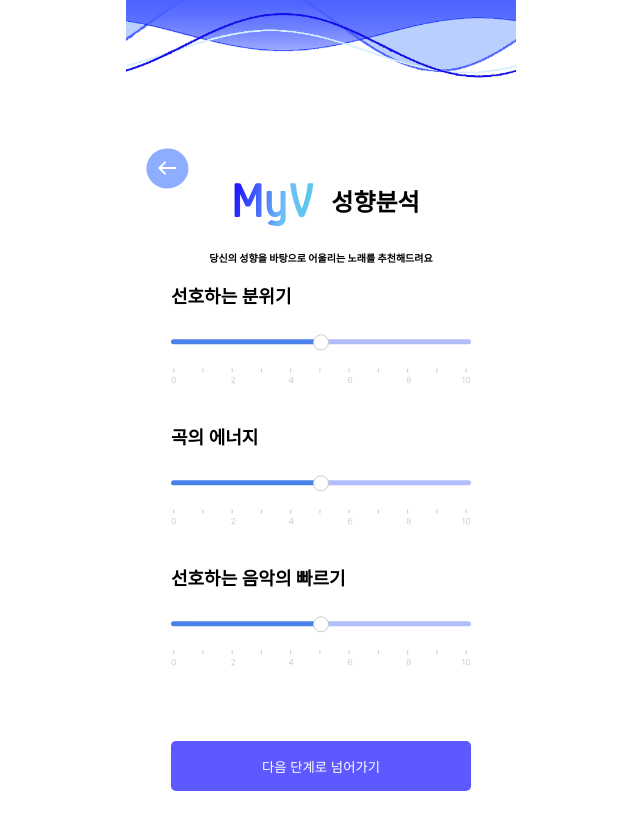
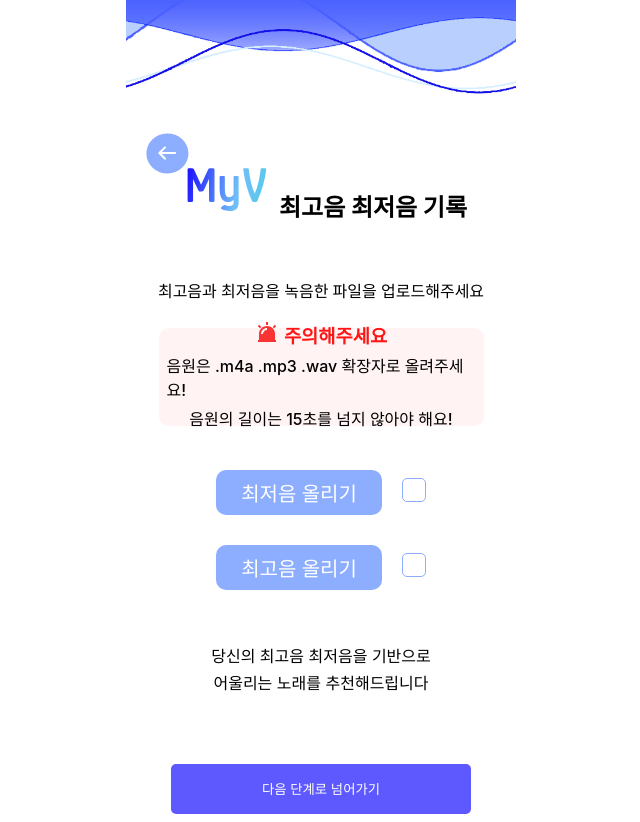
Before and after one commit to YeahOut/2024-01-CSC4004-03-No_GiveUp, a Django app: page /myauth/signup/3/ in a window 1280 px wide. Shown: the whole page, without its empty margins (319-959 px from the left). Run offline with Django 5.2, Linux system fonts and the light colour scheme; some web fonts are replaced.

Commit message:
:sparkles: signup3 html -> template 변경

```diff
--- /dev/null
+++ b/MyV/signup/static/signup/css/signup3.css
@@ -0,0 +1,281 @@
+@import url("https://cdn.jsdelivr.net/gh/orioncactus/pretendard@v1.3.9/dist/web/variable/pretendardvariable.min.css");
+
+* {
+  font-family: "Pretendard Variable", Pretendard, -apple-system,
+    BlinkMacSystemFont, system-ui, Roboto, "Helvetica Neue", "Segoe UI",
+    "Apple SD Gothic Neo", "Noto Sans KR", "Malgun Gothic", "Apple Color Emoji",
+    "Segoe UI Emoji", "Segoe UI Symbol", sans-serif;
+}
+
+body {
+  margin: 0;
+  padding: 0;
+}
+
+.flex {
+  margin: 0;
+  padding: 0;
+  width: 100vw;
+  height: 100vh;
+  display: flex;
+  justify-content: center;
+  align-items: center;
+}
+.contents {
+  width: 390px;
+  height: 844px;
+  overflow: hidden;
+}
+
+.back_btn{
+  padding-left: 20px;
+  margin-bottom: 10px;
+}
+
+.header-content{
+  display: flex;
+  justify-content: center;
+  /*승연이꺼 추가*/
+  position: relative;
+  bottom: 20px;
+}
+
+.header-content h2 {
+  /*padding-left: 5px;*/
+  margin-bottom: 0;
+}
+
+/*최고음과 최저음을 녹음한 파일을 업로드 해주세요 텍스트*/
+.textbox{
+  display: flex;
+  flex-direction: column;
+  justify-content: center;
+  align-items: center;
+  margin-top: 35px;
+}
+.textbox p {
+  font-weight: 500;
+  margin: 0 0 26px 0;
+}
+.textbox2{
+  display: flex;
+  flex-direction: column;
+  justify-content: center;
+  align-items: center;
+  margin-top: 20px;
+}
+#last{
+  margin: 3px 0 0 0 ;
+}
+
+/*주의해주세요 핑크 박스 부분*/
+.warningBox {
+  margin:0 0 40px 0;
+  width: 309px;
+  height: 90px;
+  padding: 0px 8px 8px 8px;
+  border-radius: 10px;
+  background-color:rgba(255, 238, 238, 0.7); /* 0.7은 투명도 70%를 의미 */
+}
+.warning_text{
+  display: inline-flex;
+  justify-items: center;
+}
+.warning_text h3 {
+  padding:5px 0 0 5px;
+  margin:0;
+  color: #FF1515;
+}
+.warningBox p {
+  margin: 5px 0 0 0 ;
+}
+
+/*파일 업로드 버튼 부분*/
+.file-container{
+  display: flex;
+  flex-direction: column;
+  justify-content: center;
+  align-items: center;
+  margin-top: 4px;
+}
+
+.btn-upload {
+  width: 166px;
+  height: 45px;
+  font-size: 20px;
+  color:#fff;
+  background: #8DADFF;
+  border-radius: 10px;
+  font-weight: 500;
+  cursor: pointer;
+  display: flex;
+  align-items: center;
+  justify-content: center;
+  &:hover {
+    background: #5E59FF;
+    color: #fff;
+  }
+}
+
+.minsound, .maxsound{
+  /*업로드 버튼 커스텀하기*/
+  display: inline-flex;
+  margin-bottom: 15px;
+  align-items: center;
+}
+
+#min-file, #max-file{
+  /*파입업로드 버튼 숨기기*/
+  display: none;
+}
+
+.custom-checkbox {
+  margin: 0 0 20px 20px;
+  display: inline-block;
+  width: 22px;
+  height: 22px;
+  border: 1px solid #8DADFF;
+  background-color: white;
+  text-align: center;
+  border-radius: 5px;
+}
+
+.custom-checkbox:before {
+  content: '';  /* 빈 콘텐츠로 체크박스 표시를 제어 */
+}
+
+input[type='checkbox']:checked + .custom-checkbox:before {
+  content: '✔';  /* 선택되었을 때 체크 마크 표시 */
+  color: #5F5BD9;  /* 체크 마크 색상인데 안바뀜 ㅠㅠ*/
+}
+
+footer {
+  margin-top: 25px;
+  display: flex;
+  justify-content: center;
+
+}
+.next-step-button {
+  margin-top:45px;
+  top: 470px;
+  width: 300px;
+  height: 50px;
+  color: white;
+  background-color: #5e59ff;
+  border: 0;
+  border-radius: 5px;
+}
+
+/*애니메이션*/
+
+.container {
+  position: relative;
+  display: flex;
+  width: 1000px;
+  height: 155px; /*170->155 수정*/
+  overflow: hidden;
+}
+
+.wave1 {
+  z-index: 0;
+  top: -5px;
+}
+.wave2 {
+  z-index: 1;
+  top: -10px;
+}
+.wave3 {
+  z-index: 2;
+}
+.wave4 {
+  z-index: 3;
+}
+
+.wave1,
+.wave2,
+.wave3,
+.wave4 {
+  position: absolute;
+  display: flex;
+  height: 100px;
+}
+
+#w11 {
+  animation: waving1;
+  animation-iteration-count: infinite;
+  animation-duration: 2s;
+  animation-timing-function: linear;
+  animation-fill-mode: forwards;
+}
+#w12 {
+  animation: waving1;
+  animation-iteration-count: infinite;
+  animation-duration: 4s;
+  animation-timing-function: linear;
+  animation-fill-mode: forwards;
+}
+#w13 {
+  animation: waving1;
+  animation-iteration-count: infinite;
+  animation-duration: 2.3s;
+  animation-timing-function: linear;
+  animation-fill-mode: forwards;
+}
+#w14 {
+  animation: waving1;
+  animation-iteration-count: infinite;
+  animation-duration: 1.5s;
+  animation-timing-function: linear;
+  animation-fill-mode: forwards;
+}
+#w21 {
+  animation: waving2;
+  animation-iteration-count: infinite;
+  animation-duration: 2s;
+  animation-timing-function: linear;
+  animation-fill-mode: forwards;
+}
+#w22 {
+  animation: waving2;
+  animation-iteration-count: infinite;
+  animation-duration: 4s;
+  animation-timing-function: linear;
+  animation-fill-mode: forwards;
+}
+#w23 {
+  animation: waving2;
+  animation-iteration-count: infinite;
+  animation-duration: 2.3s;
+  animation-timing-function: linear;
+  animation-fill-mode: forwards;
+}
+#w24 {
+  animation: waving2;
+  animation-iteration-count: infinite;
+  animation-duration: 1.5s;
+  animation-timing-function: linear;
+  animation-fill-mode: forwards;
+}
+
+
+
+@keyframes waving2 {
+  0% {
+    transform: translateX(0%);
+  }
+  100% {
+    transform: translateX(100%);
+  }
+}
+
+@keyframes waving1 {
+  0% {
+    transform: translateX(-100%);
+  }
+  100% {
+    transform: translateX(0%);
+  }
+}
+ul{
+  padding:0px;
+}
--- a/MyV/signup/templates/signup/signup1.html
+++ b/MyV/signup/templates/signup/signup1.html
@@ -45,7 +45,7 @@
                         class="back_btn"
                         type="image"
                         src="{% static 'signup/images/backbutton.svg' %}"
-
+                        onclick="location.href='{% url 'intropage' %}'"
                     />
                     <div class="header-content">
                         <img id="logo" src="{% static 'signup/images/logo.svg' %}" width="104px" height="43px">
--- /dev/null
+++ b/MyV/signup/templates/signup/signup3.html
@@ -0,0 +1,124 @@
+{% load static %}  <!-- 정적 파일 로드 -->
+<!DOCTYPE html>
+<html lang="en">
+<head>
+    <meta charset="UTF-8">
+    <meta name="viewport" content="width=device-width, initial-scale=1.0">
+    <title>{% block title %}Signup3{% endblock %}</title>
+    <link rel="stylesheet" href="{% static 'signup/css/signup3.css' %}">
+</head>
+<body>
+    <div class="flex">
+        <div class="contents">
+            <header>
+                <!-- 상단 물결과 뒤로가기 버튼 -->
+                <div class="container">
+                    <ul class="box1">
+                        <li class="wave1" id="w11">
+                            <img src="{% static 'signup/images/v/wc1.png' %}">  <!-- 정적 이미지 -->
+                        </li>
+                        <li class="wave2" id="w12">
+                            <img src="{% static 'signup/images/v/wc2.png' %}">  <!-- 정적 이미지 -->
+                        </li>
+                        <li class="wave3" id="w13">
+                            <img src="{% static 'signup/images/v/wc3.png' %}">  <!-- 정적 이미지 -->
+                        </li>
+                        <li class="wave4" id="w14">
+                            <img src="{% static 'signup/images/v/wc4.png' %}">  <!-- 정적 이미지 -->
+                        </li>
+                    </ul>
+                    <ul class="box2">
+                        <li class="wave1" id="w21">
+                            <img src="{% static 'signup/images/v/wc1.png' %}">  <!-- 정적 이미지 -->
+                        </li>
+                        <li class="wave2" id="w22">
+                            <img src="{% static 'signup/images/v/wc2.png' %}">  <!-- 정적 이미지 -->
+                        </li>
+                        <li class="wave3" id="w23">
+                            <img src="{% static 'signup/images/v/wc3.png' %}">  <!-- 정적 이미지 -->
+                        </li>
+                        <li class="wave4" id="w24">
+                            <img src="{% static 'signup/images/v/wc4.png' %}">  <!-- 정적 이미지 -->
+                        </li>
+                    </ul>
+                </div>
+                <input
+                    class="back_btn"
+                    type="image"
+                    src="{% static 'signup/images/backbutton.svg' %}"
+                    onclick="location.href='{% url 'signup2' %}'"
+                />
+                <!-- 로고와 제목 -->
+                <div class="header-content">
+                    <img id="logo" src="{% static 'signup/images/logo.svg' %}" width="104px" height="43px">
+                    <h2 id="title">최고음 최저음 기록</h2>
+                </div>
+            </header>
+
+            <div class="textbox">
+                <p>최고음과 최저음을 녹음한 파일을 업로드해주세요</p>
+                <div class="textbox warningBox">
+                    <div class="warning_text">
+                        <input type="image" src="{% static 'signup/images/warningIcon.svg' %}">
+                        <h3>주의해주세요</h3>
+                    </div>
+                    <p>음원은 .m4a .mp3 .wav 확장자로 올려주세요!</p>
+                    <p>음원의 길이는 15초를 넘지 않아야 해요!</p>
+                </div>
+            </div>
+
+            <div class="file-container">
+                <div class="minsound">
+                    <div class="minsound btn">
+                        <label for="min-file">
+                            <div class="btn-upload">최저음 올리기</div>
+                        </label>
+                        <input id="min-file" type="file" accept=".m4a,.mp3,.wav">  <!-- 파일 업로드 -->
+                    </div>
+                    <input type="checkbox" id="min-checkbox" style="display: none;">
+                    <label for="min-checkbox" class="custom-checkbox"></label>
+                </div>
+                <div class="maxsound">
+                    <div class="maxsound btn">
+                        <label for="max-file">
+                            <div class="btn-upload">최고음 올리기</div>
+                        </label>
+                        <input id="max-file" type="file" accept=".m4a,.mp3,.wav">  <!-- 파일 업로드 -->
+                    </div>
+                    <input type="checkbox" id="max-checkbox" style="display: none;">
+                    <label for="max-checkbox" class="custom-checkbox"></label>
+                </div>
+            </div>
+
+            <div class="textbox2">
+                <p id="last">당신의 최고음 최저음을 기반으로</p>
+                <p id="last">어울리는 노래를 추천해드립니다</p>
+            </div>
+            <footer>
+                <input class="next-step-button" type="submit" value="다음 단계로 넘어가기" onclick="location.href='{% url 'signup2' %}'" />  <!-- URL 생성 -->
+            </footer>
+        </div>
+    </div>
+
+    <script>
+        // 파일 업로드 안 하고 클릭했을 때 작동하지 않게 하기
+        document.getElementById('min-checkbox').addEventListener('click', function(event) {
+            event.preventDefault();
+        });
+
+        document.getElementById('max-checkbox').addEventListener('click', function(event) {
+            event.preventDefault();
+        });
+
+        // 파일 업로드 이벤트 리스너
+        document.getElementById('min-file').addEventListener('change', function() {
+            document.getElementById('min-checkbox').checked = true; // 파일 업로드 시 체크
+        });
+
+        document.getElementById('max-file').addEventListener('change', function() {
+            document.getElementById('max-checkbox').checked = true; // 파일 업로드 시 체크
+        });
+    </script>
+
+    </body>
+</html>
--- a/MyV/signup/urls.py
+++ b/MyV/signup/urls.py
@@ -3,5 +3,5 @@ from . import views
 urlpatterns = [
     path('1/', views.signup1, name='signup1'),
     path('2/', views.signup2, name='signup2'),
-    path('3/', views.signup2, name='signup3'),
+    path('3/', views.signup3, name='signup3'),
 ]
--- a/MyV/signup/views.py
+++ b/MyV/signup/views.py
@@ -6,3 +6,6 @@ def signup1(request):
 
 def signup2(request):
     return render(request, 'signup/signup2.html')
+
+def signup3(request):
+    return render(request, 'signup/signup3.html')
```
Also changed, not shown: MyV/signup/static/signup/images/warningIcon.svg (added). Lines whose indentation alone changed are shown as unchanged.
